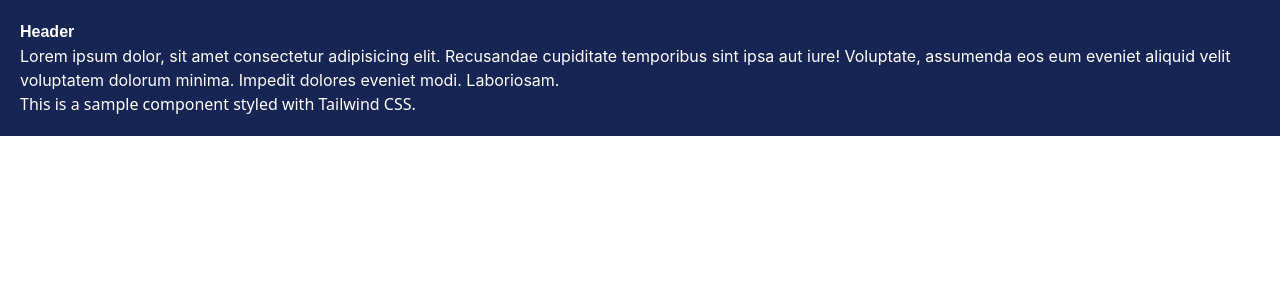
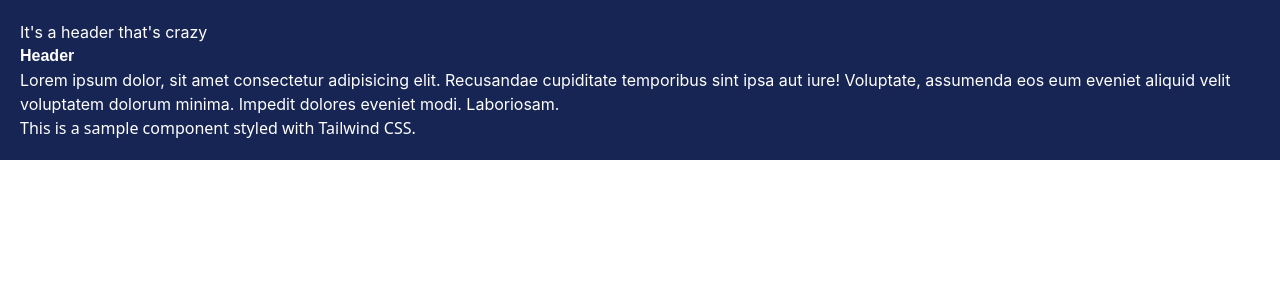
Before and after one commit to J-A-R-S-H/portfolio-project, a React (Vite) app: page / in a window 1280 px wide. Shown: the top 300 px of the page. Built offline with nearby package versions, Linux system fonts and the light colour scheme.

Commit message:
header import works

```diff
--- a/src/App.jsx
+++ b/src/App.jsx
@@ -1,12 +1,14 @@
 import { useState } from 'react';
 import { BrowserRouter, Routes, Route } from 'react-router-dom';
 import SectionHome from './sections/SectionHome';
+import Header from './components/Header';
 
 function App() {
   return (
     <>
       <BrowserRouter basename='/'>
           <div id="site-wrapper" className="bg-blue-950 text-white p-5 h-max min-h" >
+          <Header />
             <Routes>
               <Route path="/" element={<SectionHome />} />
             </Routes>
--- /dev/null
+++ b/src/components/Header.jsx
@@ -0,0 +1,8 @@
+import { Link } from "react-router-dom";
+export default function Header() {
+  return (
+    <header className="site-header">
+      <p>It's a header that's crazy</p>
+    </header>
+  );
+}
--- a/src/sections/SectionHome.jsx
+++ b/src/sections/SectionHome.jsx
@@ -3,8 +3,8 @@ function sectionHome() {
       <div className="">
 
         <h1>Header</h1>
-              <p>Lorem ipsum dolor, sit amet consectetur adipisicing elit. Recusandae cupiditate temporibus sint ipsa aut iure! Voluptate, assumenda eos eum eveniet aliquid velit voluptatem dolorum minima. Impedit dolores eveniet modi. Laboriosam.
-
+              <p>
+                Lorem ipsum dolor, sit amet consectetur adipisicing elit. Recusandae cupiditate temporibus sint ipsa aut iure! Voluptate, assumenda eos eum eveniet aliquid velit voluptatem dolorum minima. Impedit dolores eveniet modi. Laboriosam.
               </p>
 
       This is a sample component styled with Tailwind CSS.
```
